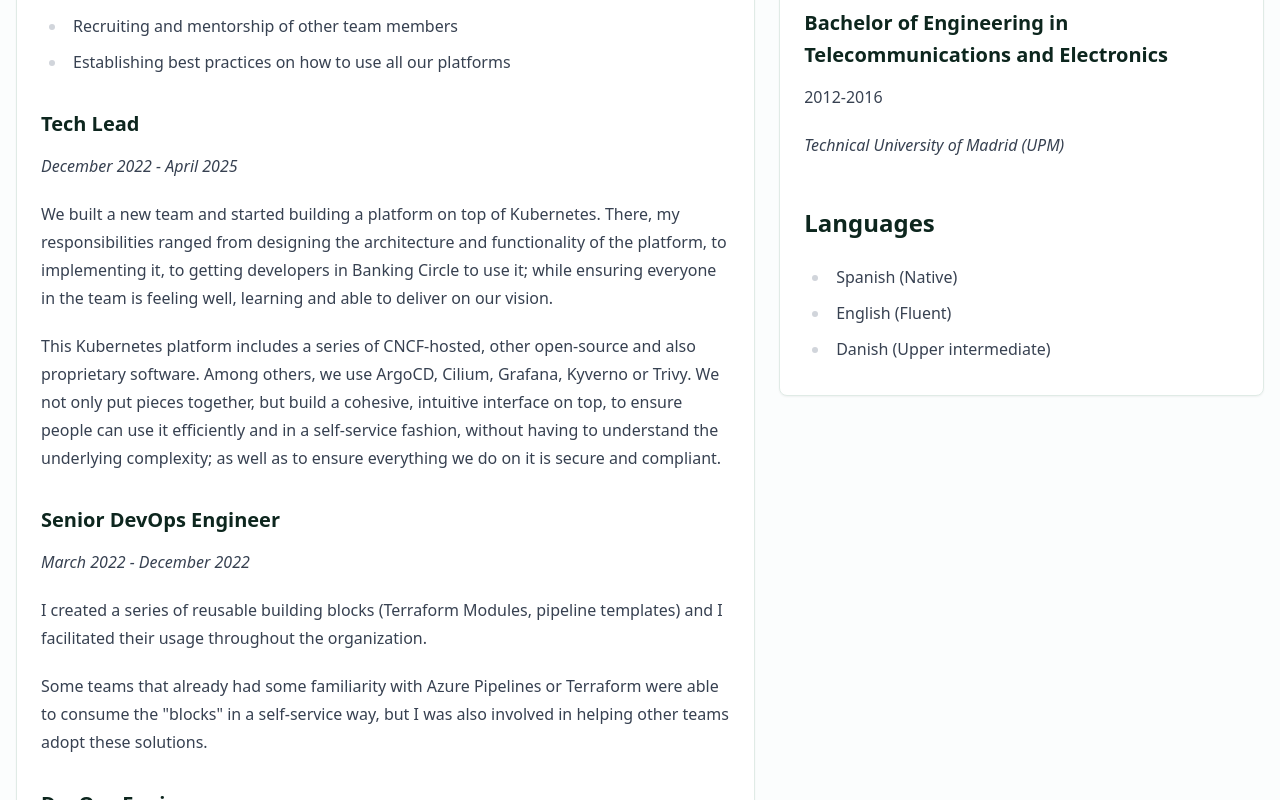
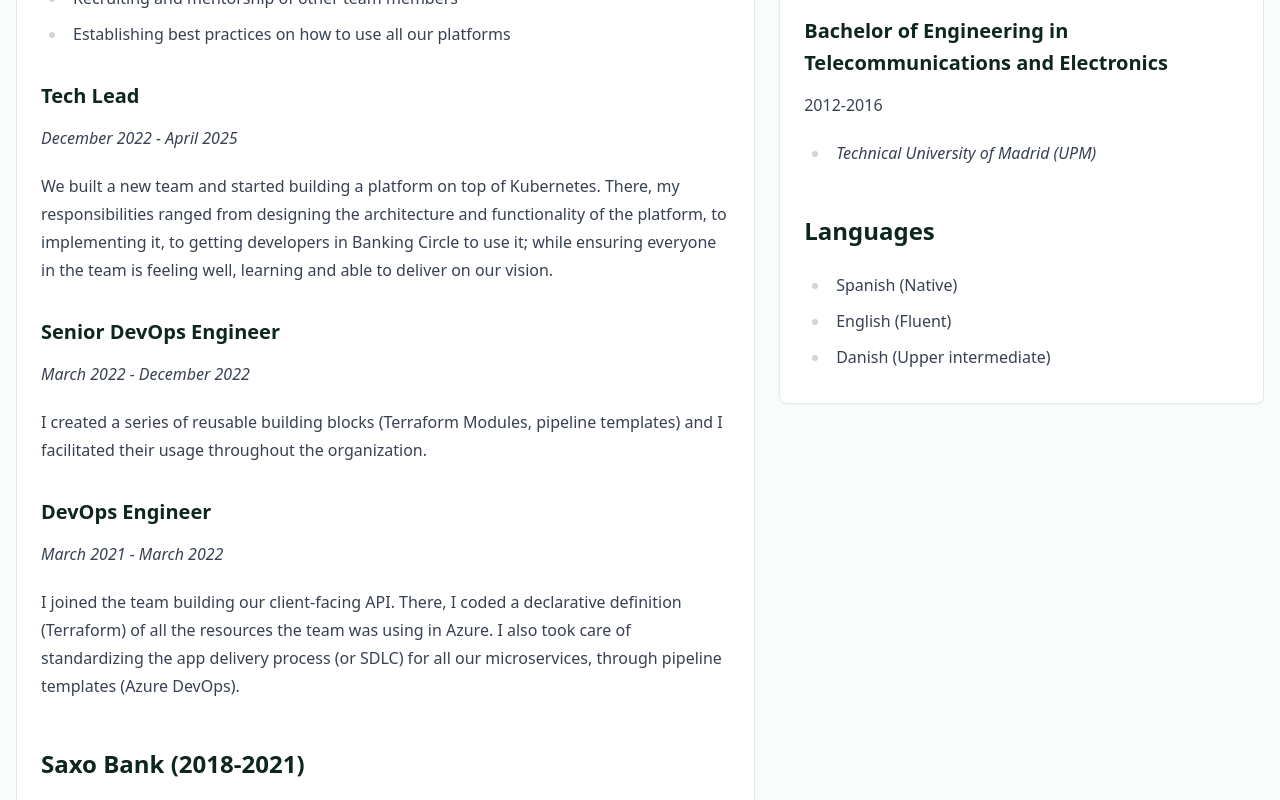
Before and after one commit to jherreros/juanherreros-com, a React (Vite) app: page /resume in a window 1280 px wide. Shown: the part 1220-2020 px from the top of the page. Built offline with nearby package versions, Linux system fonts and the light colour scheme.

Commit message:
Fix css, shorten cv

```diff
--- a/src/content/resume/da.md
+++ b/src/content/resume/da.md
@@ -11,7 +11,7 @@ Passioneret omkring udvikleroplevelse, teamhelbred og levering af reel påvirkni
 ### Platform Engineering Manager
 *April 2025 - Nuværende*
 
-Jeg leder teamet bag tre af Banking Circles kerneplatforme "Atlas".
+Jeg leder teamet bag tre af Banking Circles platforme "Atlas".
 
 Atlas er fundamentet vores engineering teams bygger på. Det giver udviklere en kraftfuld, intuitiv selvbetjeningsoplevelse til at styre alt, hvad de har brug for—hurtigt og pålideligt.
 
@@ -22,7 +22,7 @@ Atlas er fundamentet vores engineering teams bygger på. Det giver udviklere en
 ### Principal Platform Engineer
 *Oktober 2024 - April 2025*
 
-- Design og implementering af vores compute-, messaging- (Pub/Sub) og infrastrukturplatforme
+- Design og implementering af vores compute-, messaging- og infrastrukturplatforme
 - Produktstyring af disse platforme: håndtering af backlog, indsamling af brugerfeedback, intern kommunikation, drivkraft for adoption
 - Rekruttering og mentoring af andre teammedlemmer
 - Etablering af bedste praksis for hvordan man bruger alle vores platforme
@@ -32,34 +32,27 @@ Atlas er fundamentet vores engineering teams bygger på. Det giver udviklere en
 
 Vi byggede et nyt team og begyndte at bygge en platform oven på Kubernetes. Der spændte mine ansvarsområder fra at designe arkitekturen og funktionaliteten af platformen, til at implementere den, til at få udviklere i Banking Circle til at bruge den; mens jeg sikrede at alle i teamet følte sig godt tilpas, lærte og var i stand til at levere på vores vision.
 
-Denne Kubernetes platform inkluderer en række CNCF-hostede, andre open source og også proprietære software. Blandt andre bruger vi ArgoCD, Cilium, Grafana, Kyverno eller Trivy. Vi sætter ikke kun stykker sammen, men bygger en sammenhængende, intuitiv interface ovenpå, for at sikre at folk kan bruge den effektivt og på selvbetjening, uden at skulle forstå den underliggende kompleksitet; samt for at sikre at alt hvad vi gør på den er sikkert og compliant.
-
 ### Senior DevOps Engineer
 *Marts 2022 - December 2022*
 
 Jeg skabte en række genanvendelige byggeklodser (Terraform Moduler, pipeline skabeloner) og faciliterede deres brug på tværs af organisationen.
 
-Nogle teams, der allerede havde en vis fortrolighed med Azure Pipelines eller Terraform, var i stand til at forbruge "klodserne" på selvbetjening, men jeg var også involveret i at hjælpe andre teams med at adoptere disse løsninger.
-
 ### DevOps Engineer
 *Marts 2021 - Marts 2022*
 
-Jeg sluttede mig først til teamet, der byggede vores kundevendte API, som DevOps Engineer i et team ellers sammensat af udviklere og testere. Jeg havde 2 hovedansvarsområder og i begge tilfælde tog jeg en modulær tilgang, skabende genanvendelige byggeklodser.
-
-- Kodning af en deklarativ definition (Infrastructure as Code - Terraform) af alle de ressourcer teamet brugte i Azure.
-- At tage sig af standardisering af app leveringsprocessen (eller SDLC) for alle vores microservices, gennem pipeline skabeloner (Azure DevOps).
+Jeg blev en del af teamet, der byggede vores klient-vendte API. Der kodede jeg en deklarativ definition (Terraform) af alle de ressourcer, teamet brugte i Azure. Jeg tog også hånd om at standardisere app-leveringsprocessen (eller SDLC) for alle vores mikroservices gennem pipeline-skabeloner (Azure DevOps).
 
 ## Saxo Bank (2018-2021)
 
 ### DevOps Engineer
 *December 2019 - Februar 2021*
 
-Arbejdede i Data in Motion teamet som DevOps Engineer, arbejdende med Kafka, Azure, Azure DevOps, Ansible, Git eller Grafana; gørende vores udvikling hurtigere og vores infrastruktur mere pålidelig.
+Jeg arbejdede i Data in Motion-teamet med Kafka, Azure, Azure DevOps, Ansible, Git og Grafana; gjorde vores udvikling hurtigere og vores infrastruktur mere pålidelig.
 
 ### IT Graduate
 *September 2018 - December 2019*
 
-Jeg sluttede mig til Saxos Graduate program, hvor jeg tilbragte nogle måneder med at arbejde i hvert af disse teams: Data Science, Data Engineering og endelig Data in Motion teamet (Kafka), hvor jeg arbejdede som DevOps Engineer.
+Jeg arbejdede i disse teams: Data Science, Data Engineering og  Data in Motion (Kafka).
 
 ## Praktikophold
 
@@ -82,14 +75,14 @@ Jeg sluttede mig til Saxos Graduate program, hvor jeg tilbragte nogle måneder m
 
 2016-2018
 
-*Technical University of Madrid (UPM)*
-*Technical University of Denmark (DTU)*
+* *Technical University of Madrid (UPM)*
+* *Technical University of Denmark (DTU)*
 
 ## Bachelorgrad i Telekommunikations og Elektronik Ingeniørvidenskab
 
 2012-2016
 
-*Technical University of Madrid (UPM)*
+* *Technical University of Madrid (UPM)*
 
 # Sprog
 
--- a/src/content/resume/en.md
+++ b/src/content/resume/en.md
@@ -11,7 +11,7 @@ Passionate about developer experience, team health, and delivering real impact t
 ### Platform Engineering Manager
 *April 2025 - Present*
 
-I lead the team behind three of Banking Circle's core "Atlas" platforms.
+I lead the team behind three of Banking Circle's "Atlas" platforms.
 
 Atlas is the foundation our engineering teams build on. It gives developers a powerful, intuitive, self-service experience to manage everything they need—quickly and reliably.
 
@@ -22,7 +22,7 @@ Atlas is the foundation our engineering teams build on. It gives developers a po
 ### Principal Platform Engineer
 *October 2024 - April 2025*
 
-- Design and implementation of our compute, messaging (Pub/Sub) and infrastructure platforms
+- Design and implementation of our compute, messaging and infrastructure platforms
 - Product management of those platforms: handling backlog, gathering user feedback, internal communication, driving adoption
 - Recruiting and mentorship of other team members
 - Establishing best practices on how to use all our platforms
@@ -32,34 +32,27 @@ Atlas is the foundation our engineering teams build on. It gives developers a po
 
 We built a new team and started building a platform on top of Kubernetes. There, my responsibilities ranged from designing the architecture and functionality of the platform, to implementing it, to getting developers in Banking Circle to use it; while ensuring everyone in the team is feeling well, learning and able to deliver on our vision.
 
-This Kubernetes platform includes a series of CNCF-hosted, other open-source and also proprietary software. Among others, we use ArgoCD, Cilium, Grafana, Kyverno or Trivy. We not only put pieces together, but build a cohesive, intuitive interface on top, to ensure people can use it efficiently and in a self-service fashion, without having to understand the underlying complexity; as well as to ensure everything we do on it is secure and compliant.
-
 ### Senior DevOps Engineer
 *March 2022 - December 2022*
 
 I created a series of reusable building blocks (Terraform Modules, pipeline templates) and I facilitated their usage throughout the organization.
 
-Some teams that already had some familiarity with Azure Pipelines or Terraform were able to consume the "blocks" in a self-service way, but I was also involved in helping other teams adopt these solutions.
-
 ### DevOps Engineer
 *March 2021 - March 2022*
 
-I first joined the team building our client-facing API, as the DevOps Engineer in a team otherwise composed of developers and testers. I had 2 main responsibilities and in both cases, I took a modular approach, creating reusable building blocks.
-
-- Coding a declarative definition (Infrastructure as Code - Terraform) of all the resources the team was using in Azure.
-- Taking care of standardizing the app delivery process (or SDLC) for all our microservices, through pipeline templates (Azure DevOps).
+I joined the team building our client-facing API. There, I coded a declarative definition (Terraform) of all the resources the team was using in Azure. I also took care of standardizing the app delivery process (or SDLC) for all our microservices, through pipeline templates (Azure DevOps).
 
 ## Saxo Bank (2018-2021)
 
 ### DevOps Engineer
 *December 2019 - February 2021*
 
-Worked in the Data in Motion team as a DevOps Engineer, working with Kafka, Azure, Azure DevOps, Ansible, Git or Grafana; making our developments faster and our infrastructure more reliable.
+Worked in the Data in Motion team, using Kafka, Azure, Azure DevOps, Ansible, Git or Grafana; making our developments faster and our infrastructure more reliable.
 
 ### IT Graduate
 *September 2018 - December 2019*
 
-I joined Saxo's Graduate program, where I spent some months working in each of these teams: Data Science, Data Engineering and finally the Data in Motion team (Kafka), in which I worked as a DevOps Engineer.
+I worked in these teams: Data Science, Data Engineering, Data in Motion (Kafka).
 
 ## Internships
 
@@ -82,14 +75,14 @@ I joined Saxo's Graduate program, where I spent some months working in each of t
 
 2016-2018
 
-*Technical University of Madrid (UPM)*
-*Technical University of Denmark (DTU)*
+* *Technical University of Madrid (UPM)*
+* *Technical University of Denmark (DTU)*
 
 ## Bachelor of Engineering in Telecommunications and Electronics
 
 2012-2016
 
-*Technical University of Madrid (UPM)*
+* *Technical University of Madrid (UPM)*
 
 # Languages
 
--- a/src/content/resume/es.md
+++ b/src/content/resume/es.md
@@ -12,7 +12,7 @@ Apasionado por la developer experience, la salud del equipo y por generar impact
 
 *Abril 2025 - Actualidad*
 
-Lidero el equipo responsable de tres de las plataformas centrales "Atlas" de Banking Circle.
+Lidero el equipo responsable de tres de las plataformas "Atlas" de Banking Circle.
 
 Atlas es la base sobre la que construyen nuestros equipos de ingeniería. Ofrece a los desarrolladores una experiencia potente, intuitiva y autoservicio para gestionar todo lo que necesitan, de forma rápida y fiable.
 
@@ -24,7 +24,7 @@ Atlas es la base sobre la que construyen nuestros equipos de ingeniería. Ofrece
 
 *Octubre 2024 - Abril 2025*
 
-* Diseño e implementación de nuestras plataformas de compute, messaging (Pub/Sub) e infraestructura
+* Diseño e implementación de nuestras plataformas de compute, messaging e infraestructura
 * Gestión de producto de dichas plataformas: gestión del backlog, recogida de feedback de usuarios, comunicación interna, promoción de la adopción
 * Reclutamiento y mentoría de otros miembros del equipo
 * Establecimiento de buenas prácticas sobre cómo utilizar todas nuestras plataformas
@@ -35,24 +35,17 @@ Atlas es la base sobre la que construyen nuestros equipos de ingeniería. Ofrece
 
 Creamos un nuevo equipo y empezamos a construir una plataforma sobre Kubernetes. Mis responsabilidades iban desde el diseño de la arquitectura y funcionalidad de la plataforma, hasta su implementación y la promoción de su uso dentro de Banking Circle; asegurando al mismo tiempo que todo el equipo se sintiera bien, estuviera aprendiendo y pudiera cumplir con nuestra visión.
 
-Esta plataforma en Kubernetes incluye una serie de soluciones de la CNCF, otras open-source y también software propietario. Entre otros, utilizamos ArgoCD, Cilium, Grafana, Kyverno o Trivy. No solo ensamblamos piezas, sino que construimos una interfaz coherente e intuitiva por encima, para garantizar que las personas puedan utilizarla de forma eficiente y autoservicio, sin necesidad de entender la complejidad subyacente; además de asegurar que todo lo que hacemos en ella sea seguro y cumpla con la normativa.
-
 ### Senior DevOps Engineer
 
 *Marzo 2022 - Diciembre 2022*
 
 Creé una serie de bloques reutilizables (Terraform Modules, plantillas de pipelines) y facilité su uso en toda la organización.
 
-Algunos equipos que ya tenían familiaridad con Azure Pipelines o Terraform pudieron consumir estos "bloques" de forma autoservicio, pero también estuve involucrado en ayudar a otros equipos a adoptar estas soluciones.
-
 ### DevOps Engineer
 
 *Marzo 2021 - Marzo 2022*
 
-Me uní inicialmente al equipo que desarrollaba nuestra API orientada al cliente, como DevOps Engineer en un equipo compuesto por desarrolladores y testers. Tuve dos responsabilidades principales y en ambos casos adopté un enfoque modular, creando bloques reutilizables.
-
-* Programar una definición declarativa (Infrastructure as Code - Terraform) de todos los recursos que el equipo usaba en Azure.
-* Encargarme de estandarizar el proceso de entrega de aplicaciones (o SDLC) para todos nuestros microservicios, mediante plantillas de pipelines (Azure DevOps).
+Me uní al equipo que desarrollaba nuestra API de cara al cliente. Allí, programé una definición declarativa (Terraform) de todos los recursos que el equipo estaba utilizando en Azure. También me encargué de estandarizar el proceso de entrega de aplicaciones (o SDLC) para todos nuestros microservicios, a través de plantillas de pipeline (Azure DevOps).
 
 ## Saxo Bank (2018-2021)
 
@@ -60,13 +53,13 @@ Me uní inicialmente al equipo que desarrollaba nuestra API orientada al cliente
 
 *Diciembre 2019 - Febrero 2021*
 
-Trabajé en el equipo de Data in Motion como DevOps Engineer, trabajando con Kafka, Azure, Azure DevOps, Ansible, Git o Grafana; haciendo nuestros desarrollos más rápidos y nuestra infraestructura más fiable.
+Trabajé en el equipo de Data in Motion, usando Kafka, Azure, Azure DevOps, Ansible, Git o Grafana; haciendo nuestros desarrollos más rápidos y nuestra infraestructura más fiable.
 
 ### IT Graduate
 
 *Septiembre 2018 - Diciembre 2019*
 
-Participé en el programa de Graduados de Saxo, donde pasé varios meses trabajando en los siguientes equipos: Data Science, Data Engineering y, finalmente, en el equipo de Data in Motion (Kafka), donde trabajé como DevOps Engineer.
+Trabajé en estos equipos: Data Science, Data Engineering y Data in Motion (Kafka).
 
 ## Prácticas
 
@@ -88,13 +81,13 @@ Participé en el programa de Graduados de Saxo, donde pasé varios meses trabaja
 ## Máster en Ingeniería de Telecomunicación
 
 2016-2018
-*Universidad Politécnica de Madrid (UPM)*
-*Technical University of Denmark (DTU)*
+* *Universidad Politécnica de Madrid (UPM)*
+* *Technical University of Denmark (DTU)*
 
 ## Grado en Ingeniería de Telecomunicación y Electrónica
 
 2012-2016
-*Universidad Politécnica de Madrid (UPM)*
+* *Universidad Politécnica de Madrid (UPM)*
 
 # Idiomas
 
--- a/src/index.css
+++ b/src/index.css
@@ -1,4 +1,3 @@
-
 @tailwind base;
 @tailwind components;
 @tailwind utilities;
@@ -48,20 +47,20 @@
 
   .dark {
     --background: 160 40% 8%;
-    --foreground: 150 30% 98%;
+    --foreground: 150 10% 95%;
 
     --card: 160 40% 12%;
-    --card-foreground: 150 30% 98%;
+    --card-foreground: 150 10% 95%;
 
     --popover: 160 40% 12%;
-    --popover-foreground: 150 30% 98%;
+    --popover-foreground: 150 10% 95%;
 
     /* Corporate green primary color in dark mode */
     --primary: 152 45% 42%;
     --primary-foreground: 0 0% 100%;
 
     --secondary: 160 40% 20%;
-    --secondary-foreground: 150 30% 98%;
+    --secondary-foreground: 150 10% 95%;
 
     --muted: 160 40% 20%;
     --muted-foreground: 150 20% 65%;
@@ -112,8 +111,41 @@
     @apply border-l-4 border-primary/50 italic;
   }
 
-  .prose code {
-    @apply bg-accent text-accent-foreground rounded px-1 py-0.5;
+  /* Add the missing prose-foreground class */
+  .prose-foreground {
+    @apply text-foreground;
+  }
+
+  /* Ensure proper contrast for prose-foreground in dark mode */
+  .dark .prose-foreground {
+    @apply text-foreground;
+    color: hsl(var(--foreground)) !important;
+  }
+
+  /* Enhanced code block styling for better readability */
+  .prose code:not(pre code) {
+    @apply bg-accent/80 text-accent-foreground px-1.5 py-0.5 rounded-md font-mono text-sm font-medium border border-border/50;
+  }
+
+  .prose pre {
+    @apply bg-muted/60 border border-border p-4 rounded-lg overflow-x-auto shadow-sm;
+  }
+
+  .prose pre code {
+    @apply bg-transparent text-foreground p-0 rounded-none text-sm leading-relaxed border-none;
+  }
+
+  /* Dark mode specific code styling */
+  .dark .prose code:not(pre code) {
+    @apply bg-accent/60 text-accent-foreground border-border/30;
+  }
+
+  .dark .prose pre {
+    @apply bg-muted/40 border-border/50;
+  }
+
+  .dark .prose pre code {
+    @apply text-foreground;
   }
 
   /* Smooth transitions for theme changes */
```
